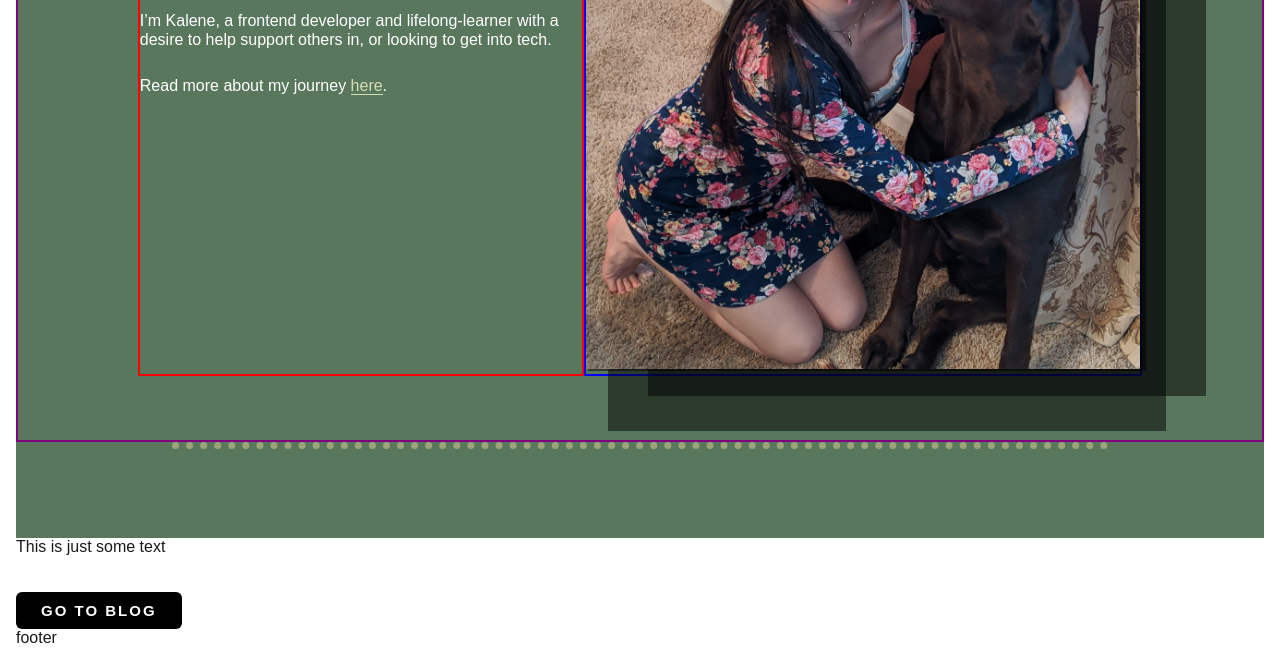
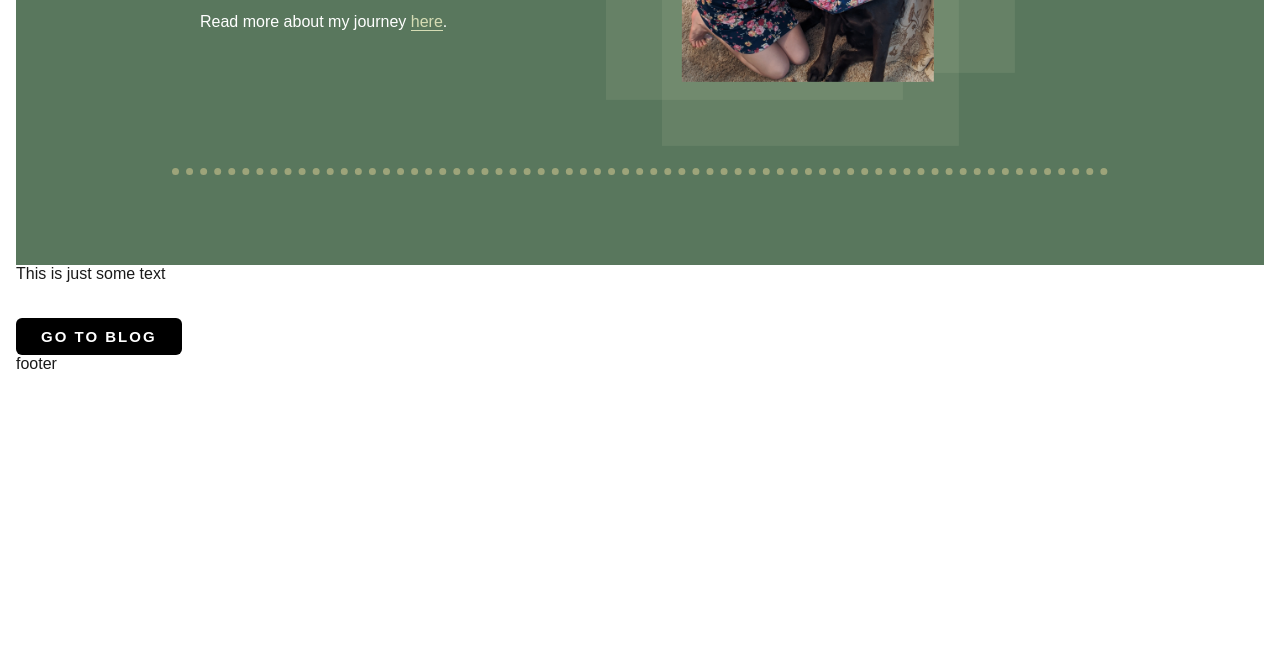
Before and after one commit to kalenenc/kalene-gatsby-personal-website, a Gatsby site: page / in a window 1280 px wide. Shown: the part 400-1063 px from the top of the page. After the commit the page ends 800 px from the top, so only its background shows below. Built offline with nearby package versions, Linux system fonts and the light colour scheme; Gatsby itself is replaced by a stand-in of ours; some packages are replaced by stand-ins of ours.

Commit message:
adds breakpoints for larger screen sizes

```diff
--- a/src/components/header.js
+++ b/src/components/header.js
@@ -5,6 +5,8 @@ import headerStyles from './style-modules/header.module.css'
 import MeAndReese from '../images/me-and-reese-icon.jpg'
 
 function Header() {
+    // Proposed breakpoint for header: 980px
+
     const [svgSize, setSvgSize] = useState(null)
     const imageRef = useRef();
     const imageContainer = useRef()
@@ -12,7 +14,7 @@ function Header() {
     // @TODO: clean up to removoe effect when componentWillUnmount()
     useEffect(() => {
         function handleResize() {
-            const imageContainerWidth = imageContainer.current.getBoundingClientRect().width;
+            const imageContainerWidth = imageContainer.current.getBoundingClientRect().height;
             setSvgSize(imageContainerWidth)
             console.log('handleResize called; svgSize: ', svgSize)
         }
@@ -32,27 +34,25 @@ function Header() {
             <div className={headerStyles.header__description_container}>
                 <div className={headerStyles.header__description}>
                     <h2>Hi.</h2>
-                    <h2>svgSize: {svgSize}</h2>
                     <p>I’m Kalene, a frontend developer and lifelong-learner with a desire to help support others in, or looking to get into tech.</p>
                     <p>Read more about my journey <a href="#">here</a>.</p>
                 </div>
 
                 <div ref={imageContainer} className={headerStyles.header__image_container}>
-                    {/* <div className={headerStyles.svg__container} style={ {height: `${svgSize}px`} } > */}
 
                     <div className={headerStyles.svg__container} >
 
-                        <svg className={headerStyles.svg__one} width={svgSize} height={svgSize} xmlns="http://www.w3.org/2000/svg" opacity="0.5">
-                            <rect width={svgSize} height={svgSize} />
+                        <svg className={headerStyles.svg__one} width={svgSize} height={svgSize} xmlns="http://www.w3.org/2000/svg" opacity="0.1">
+                            <rect width={svgSize} height={svgSize} fill="var(--light-olive)" />
                         </svg>
-                        <svg className={headerStyles.svg__two}  width={svgSize} height={svgSize} xmlns="http://www.w3.org/2000/svg" opacity="0.5">
-                            <rect width={svgSize} height={svgSize} />
+                        <svg className={headerStyles.svg__two}  width={svgSize} height={svgSize} xmlns="http://www.w3.org/2000/svg" opacity="0.1">
+                            <rect width={svgSize} height={svgSize} fill="var(--light-olive)" />
                         </svg>
-                        <svg className={headerStyles.svg__three}  width={svgSize} height={svgSize} xmlns="http://www.w3.org/2000/svg" opacity="0.5">
-                            <rect width={svgSize} height={svgSize} />
+                        <svg className={headerStyles.svg__three}  width={svgSize} height={svgSize} xmlns="http://www.w3.org/2000/svg" opacity="0.1">
+                            <rect width={svgSize} height={svgSize} fill="var(--light-olive)" />
                         </svg>
                     </div>
-                    <img ref={imageRef} src={MeAndReese} alt="Kalene and her dog, Reese."/>
+                    <img style={{width: `${svgSize * 0.85}px`}} ref={imageRef} src={MeAndReese} alt="Kalene and her dog, Reese."/>
 
                 </div>
             </div>
--- a/src/components/style-modules/header.module.css
+++ b/src/components/style-modules/header.module.css
@@ -8,31 +8,36 @@ h2 {
 }
 
 .header__description_container {
-  border: 2px solid purple;
+  /* border: 2px solid purple; */
   padding: 4rem;
   display: grid;
-  grid-template-columns: 40% 50%;
+  grid-template-columns: 30% 50%;
   justify-content: center;
+  overflow: hidden;
 }
 
 .header__description {
-  border: 2px solid red;
+  /* border: 2px solid red; */
+  padding: var(--xs-spacing);
   padding-bottom: 2.8rem;
 }
 
 .header__image_container {
-  border: 2px solid blue;
+  /* border: 2px solid blue; */
+  position: relative;
 }
 
 .header__image_container img {
-  position: relative;
-  margin: 0;
+  position: absolute;
+  top: 50%;
+  left: 50%;
+  transform: translate(-50%, -50%);
 }
 
 .svg__container {
   display: block;
   position: relative;
-  border: 2px solid orange;
+  /* border: 2px solid orange; */
   bottom: 0;
   left: 0;
 }
@@ -42,19 +47,19 @@ svg {
 }
 
 .svg__one {
-  top: 60px;
-  left: 20px;
+  left: 19%;
+  top: -34px;
 }
 
 .svg__two {
-  top: 25px;
-  left: 60px;
+  left: 4%;
+  top: 20px;
 }
 
 .svg__three {
-
+  left: 34%;
+  top: 45px;
 }
-
 
 hr {
   border-top: 7px dotted var(--olive);
@@ -63,3 +68,72 @@ hr {
   background: transparent;
   padding-bottom: 5.6rem;
 }
+
+
+
+/* --------- Breakpoint: 1026 --------- */
+@media(max-width: 2000px) {
+  .svg__one {
+    left: 40%;
+    top: 11px;
+  }
+
+  .svg__two {
+    left: 26%;
+    top: 20px;
+  }
+
+  .svg__three {
+    left: 29%;
+    top: -35px;
+  }
+}
+
+@media(max-width: 1350px) {
+  .svg__one {
+    left: 24%;
+    top: 42px;
+  }
+
+  .svg__two {
+    left: 14%;
+    top: -4px;
+  }
+
+  .svg__three {
+    left: 34%;
+    top: -31px;
+  }
+}
+
+@media (max-width: 1020px) {
+  .svg__one {
+    left: 11%;
+    top: 20px;
+  }
+
+  .svg__two {
+    left: 4%;
+    top: -23px;
+  }
+
+  .svg__three {
+    left: 1%;
+    top: 45px;
+  }
+
+  .header__description_container {
+    padding: 4rem 1rem;
+  }
+}
+
+
+@media (max-width: 755px) {
+  .header__description_container {
+    grid-template-columns: 100%;
+    padding: 1rem;
+  }
+  .header__image_container {
+    display: none;
+  }
+}
```
